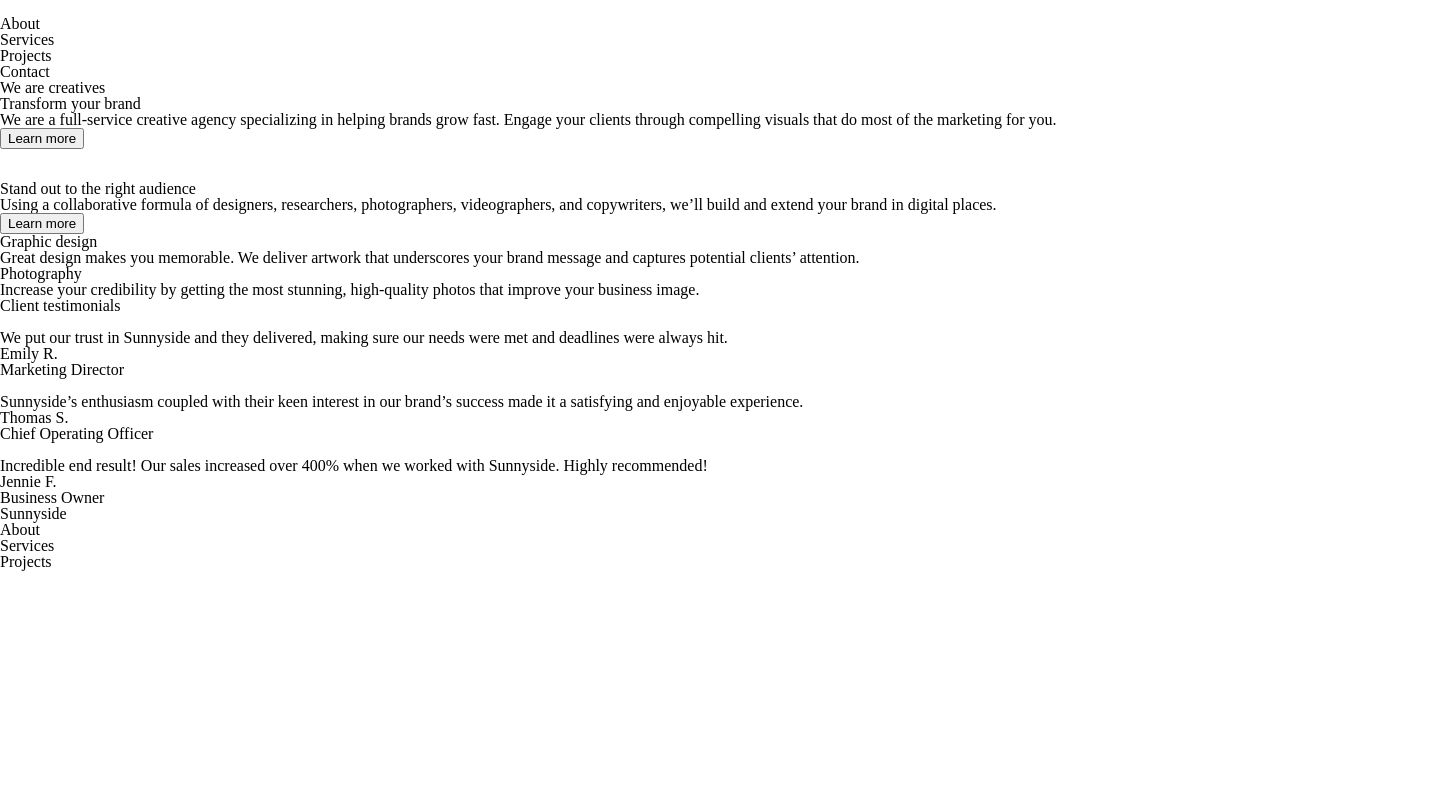
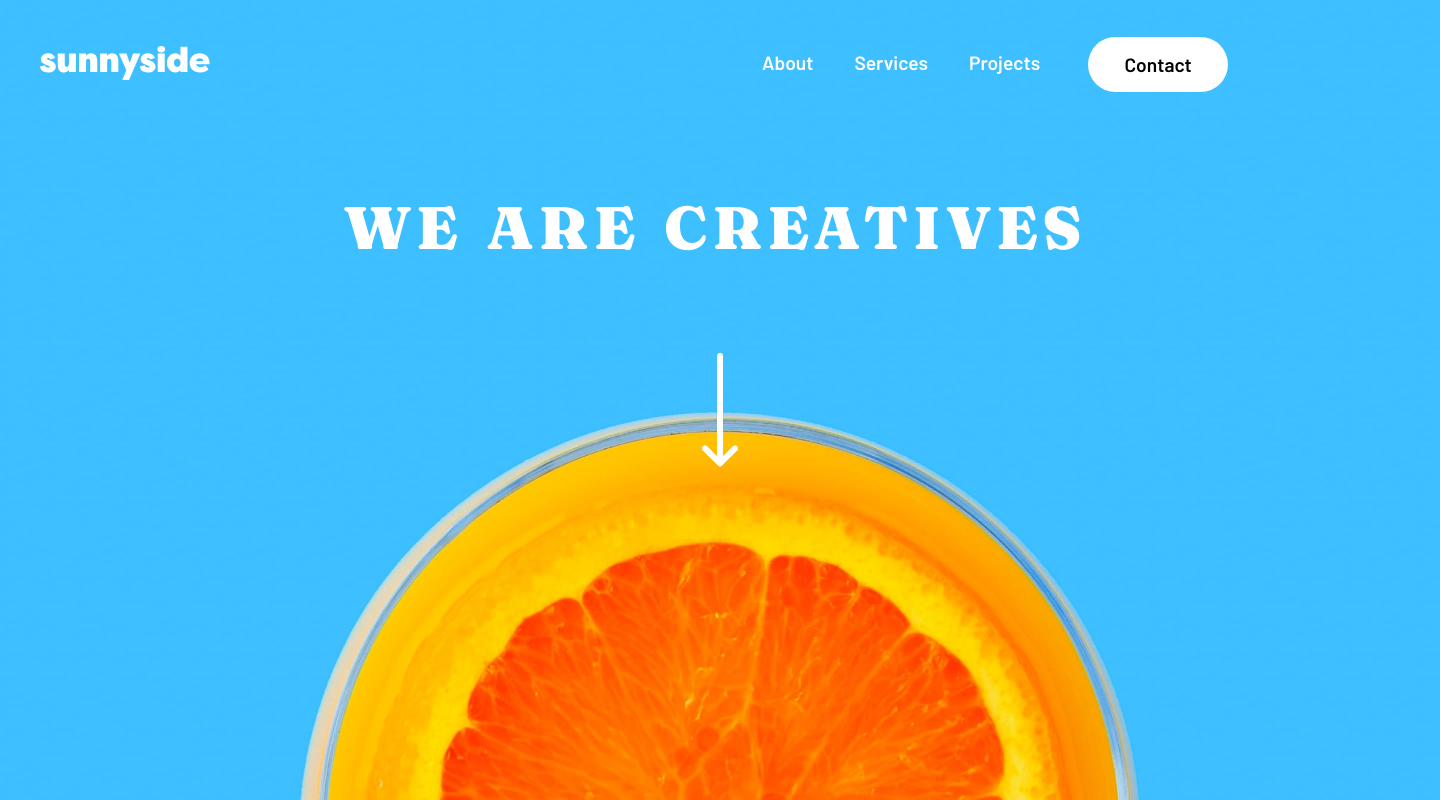
Before and after one commit to michelwene/sunnyside-agency-landing-page, a plain HTML site: page index.html in a window 1280 px wide. Shown: the whole page, 1440 px wide, since content can reach past the window. Drawn offline with Linux system fonts and the light colour scheme.

Commit message:
finished header

```diff
--- /dev/null
+++ b/assets/css/banner.css
@@ -0,0 +1,52 @@
+@keyframes bounce {
+  0%,
+  20%,
+  60%,
+  100% {
+    -webkit-transform: translateY(0);
+    transform: translateY(0);
+  }
+
+  40% {
+    -webkit-transform: translateY(-50px);
+    transform: translateY(-50px);
+  }
+
+  80% {
+    -webkit-transform: translateY(-10px);
+    transform: translateY(-10px);
+  }
+}
+
+.banner {
+  background-image: url(../images/desktop/image-header.jpg);
+  background-repeat: no-repeat;
+  background-position: center;
+  background-size: cover;
+  height: 50rem;
+  position: absolute;
+  top: 0;
+  width: 90rem;
+}
+
+.banner__titulo {
+  color: var(--branco);
+  font-family: "Fraunces", sans-serif;
+  font-size: 60px;
+  font-weight: 900;
+  letter-spacing: 5px;
+  margin-top: 12.3rem;
+  margin-left: 21.5rem;
+  text-transform: uppercase;
+  word-spacing: 7px;
+}
+
+.banner__seta {
+  left: 43.9rem;
+  position: relative;
+  top: 6rem;
+}
+
+.banner__seta--image:hover {
+  animation: bounce 1s;
+}
--- /dev/null
+++ b/assets/css/cabecalho.css
@@ -0,0 +1,47 @@
+.cabecalho {
+  display: flex;
+  justify-content: space-between;
+  height: 100px;
+  position: relative;
+  z-index: 100;
+}
+
+.logo {
+  height: 2.1rem;
+  width: 10.6rem;
+  position: relative;
+  top: 2.9rem;
+  left: 2.5rem;
+}
+
+.menu {
+  color: var(--branco);
+  font-size: 1.2rem;
+  margin-top: 3.3rem;
+  width: 500px;
+  position: relative;
+  right: 2.4rem;
+}
+
+.menu__lista {
+  display: flex;
+  justify-content: space-around;
+}
+
+.menu__item:last-child {
+  align-items: center;
+  border-radius: 30px;
+  display: flex;
+  justify-content: center;
+  left: 7px;
+  background-color: var(--branco);
+  height: 55px;
+  position: relative;
+  top: -16px;
+  width: 140px;
+}
+
+.menu__item a {
+  color: black;
+  text-decoration: none;
+}
--- a/assets/css/style.css
+++ b/assets/css/style.css
@@ -15,3 +15,15 @@
   --azul-acizentado: hsl(210, 4%, 67%);
   --branco: hsl(0, 0%, 100%);
 }
+
+html {
+  box-sizing: border-box;
+  height: 100%;
+  max-width: 90rem;
+}
+
+.app {
+  font-family:'Barlow', sans-serif;
+  min-height: 100%;
+  overflow: unset;
+}
--- a/index.html
+++ b/index.html
@@ -11,24 +11,30 @@
     />
     <link rel="stylesheet" href="./assets/css/reset.css" />
     <link rel="stylesheet" href="./assets/css/style.css" />
+    <link rel="stylesheet" href="./assets/css/cabecalho.css" />
+    <link rel="stylesheet" href="./assets/css/banner.css" />
     <title>Frontend Mentor | Sunnyside agency landing page</title>
   </head>
   <body class="app">
     <header class="cabecalho">
-      <img src="" alt="" class="logo" />
+      <img src="./assets/images/logo.svg" alt="logo site" class="logo" />
       <nav class="menu">
         <ul class="menu__lista">
           <li class="menu__item">About</li>
           <li class="menu__item">Services</li>
           <li class="menu__item">Projects</li>
-          <li class="menu__item">Contact</li>
+          <li class="menu__item"><a href="">Contact</a></li>
         </ul>
       </nav>
     </header>
     <section class="banner">
-      <div src="" alt="" class="banner__image"></div>
-      <h1>We are creatives</h1>
-      <a href=""></a>
+      <h1 class="banner__titulo">We are creatives</h1>
+      <a href="#" class="banner__seta"
+        ><img
+          src="./assets/images/icon-arrow-down.svg"
+          alt="icone seta"
+          class="banner__seta--image"
+      /></a>
     </section>
     <section class="conteudo">
       <div class="descricao">
```
